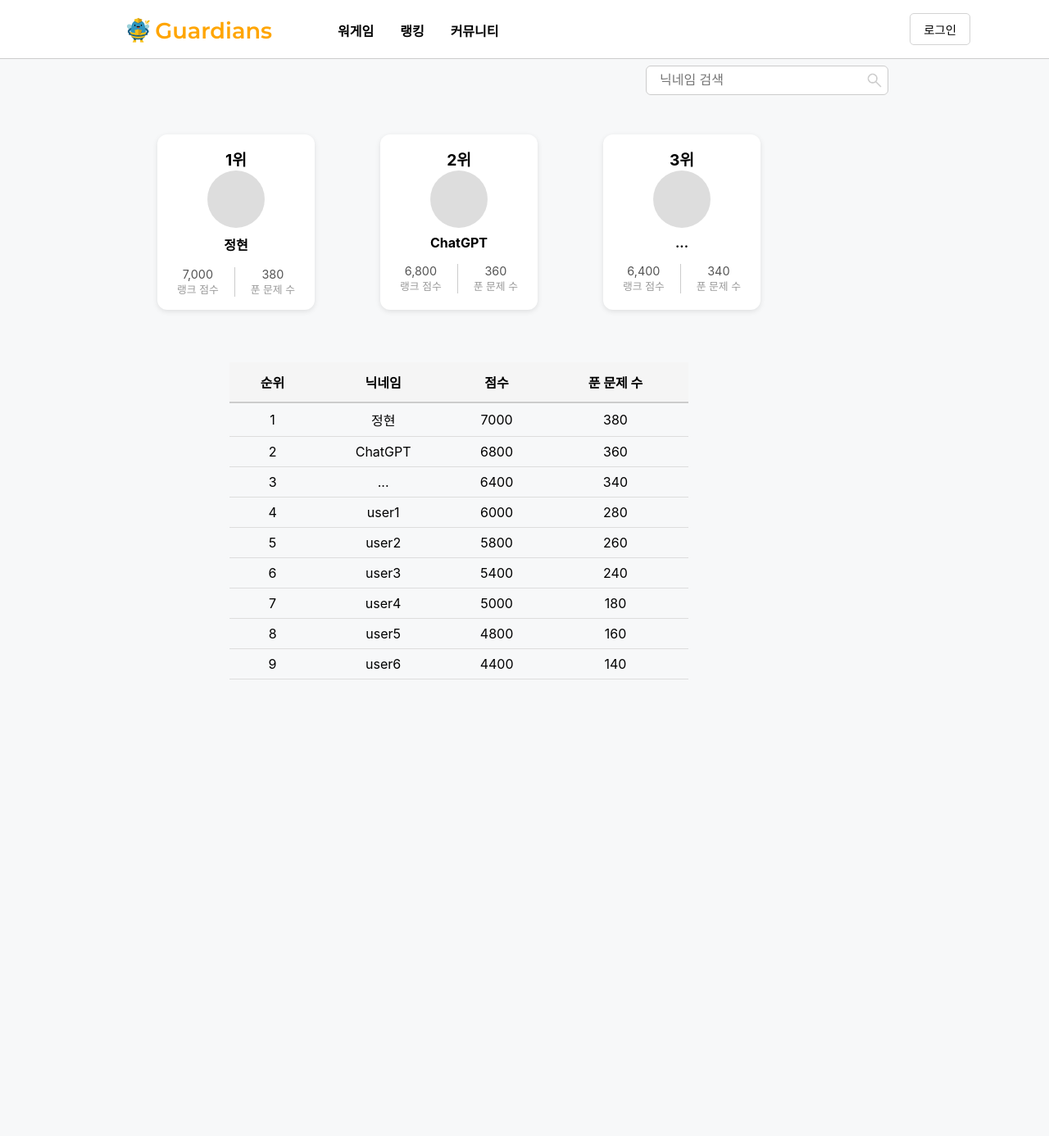
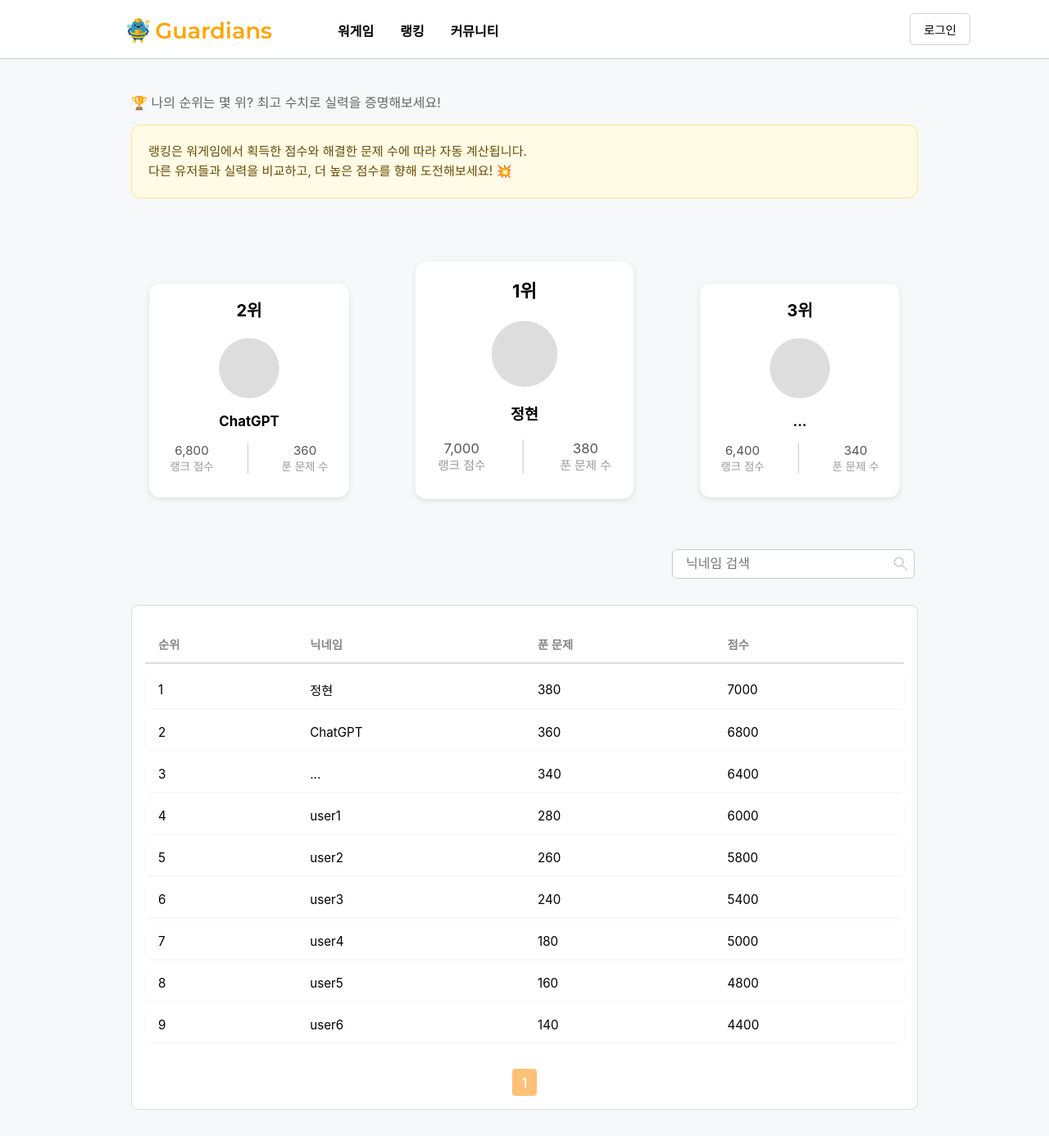
Before and after one commit to BeeGuardians/Guardians-frontend, a React (Vite) app in the folder guardians/: page /ranking in a window 1280 px wide. Shown: the whole page at 82% size. Before the commit the page ends 861 px from the top, so only its background shows below. Built offline with nearby package versions, Linux system fonts and the light colour scheme; no server answers; a web font is replaced by a local one.

Commit message:
feat: redesign ranking and wargame UI with improved layout, card sizing, and trendy components

```diff
--- a/guardians/src/App.tsx
+++ b/guardians/src/App.tsx
@@ -2,7 +2,7 @@ import { Route, Routes, useLocation } from "react-router-dom";
 import Home from "./pages/HomePage/Home.tsx";
 import Login from "./pages/LoginPage/Login";
 import Dashboard from "./pages/Dashboard";
-import Ranking from "./pages/Ranking";
+import RankingPage from "./pages/RankingPage/RankingPage";
 import Header from "./components/Header";
 import AuthHeader from "./components/AuthHeader";
 import WargamePage from "./pages/WargamePage/WargamePage";
@@ -84,7 +84,7 @@ function App() {
                     />
 
                     {/* 자유 접근 가능 */}
-                    <Route path="/ranking" element={<Ranking />} />
+                    <Route path="/ranking" element={<RankingPage />} />
                     <Route path="/wargame" element={<WargamePage />} />
 
                     {/* 커뮤니티 */}
--- a/guardians/src/pages/Ranking.tsx
+++ /dev/null
@@ -1,48 +0,0 @@
-import SearchBar from "./RankingPage/SearchBar";
-import RankCard from "./RankingPage/RankCard";
-import RankingTable from "./RankingPage/RankingTable";
-
-const dummyTop3 = [
-    { rank: 1, nickname: "정현", score: 7000, solvedCount: 380 },
-    { rank: 2, nickname: "ChatGPT", score: 6800, solvedCount: 360 },
-    { rank: 3, nickname: "...", score: 6400, solvedCount: 340 },
-];
-
-const dummyOthers = [
-    { rank: 1, nickname: "정현", score: 7000, solvedCount: 380 },
-    { rank: 2, nickname: "ChatGPT", score: 6800, solvedCount: 360 },
-    { rank: 3, nickname: "...", score: 6400, solvedCount: 340 },
-    { rank: 4, nickname: "user1", score: 6000, solvedCount: 280 },
-    { rank: 5, nickname: "user2", score: 5800, solvedCount: 260 },
-    { rank: 6, nickname: "user3", score: 5400, solvedCount: 240 },
-    { rank: 7, nickname: "user4", score: 5000, solvedCount: 180 },
-    { rank: 8, nickname: "user5", score: 4800, solvedCount: 160 },
-    { rank: 9, nickname: "user6", score: 4400, solvedCount: 140 }
-];
-
-function Ranking() {
-    return (
-        //헤더랑 여백설정
-        <div style={{ margin:0, padding: 0}}>
-
-            {/* 검색창 오른쪽 정렬 */}
-            <div style={{ display: "flex", justifyContent: "flex-end", marginBottom: "3rem", marginRight: "12rem"}}>
-                <SearchBar />
-            </div>
-
-            {/* 상위 3개 카드 중앙 정렬 */}
-            <div style={{ display: "flex", justifyContent: "center", gap: "5rem", marginBottom: "2rem",marginRight: "10rem" }}>
-                {dummyTop3.map((user) => (
-                    <RankCard key={user.rank} {...user} />
-                ))}
-            </div>
-
-            {/* 하위 순위 테이블 */}
-            <div style={{ display: "flex", justifyContent: "center", gap: "10rem", marginBottom: "2rem",marginRight: "10rem" }}>
-                <RankingTable data={dummyOthers} />
-            </div>
-        </div>
-    );
-}
-
-export default Ranking;
--- a/guardians/src/pages/RankingPage/RankCard.tsx
+++ b/guardians/src/pages/RankingPage/RankCard.tsx
@@ -9,7 +9,7 @@ const RankCard: React.FC<RankCardProps> = ({ rank, nickname, score, solvedCount
     return (
         <div
             style={{
-                width: "160px",
+                width: "200px",
                 padding: "1rem",
                 borderRadius: "12px",
                 backgroundColor: "#fff", // ✅ 배경 통일
@@ -17,7 +17,7 @@ const RankCard: React.FC<RankCardProps> = ({ rank, nickname, score, solvedCount
                 boxShadow: "0 2px 6px rgba(0,0,0,0.1)",
             }}
         >
-            <div style={{ fontSize: "1.2rem", fontWeight: "bold" }}>{rank}위</div>
+            <div style={{ fontSize: "1.2rem", fontWeight: "bold", marginBottom: "1.2rem"}}>{rank}위</div>
             <div
                 //원
                 style={{
@@ -26,6 +26,7 @@ const RankCard: React.FC<RankCardProps> = ({ rank, nickname, score, solvedCount
                     borderRadius: "50%",
                     backgroundColor: "#ddd",
                     margin: "0 auto",
+                    marginBottom: "1rem"
                 }}
             />
             <p style={{ marginTop: '0.5rem', fontWeight: 'bold' }}>{nickname}</p>
@@ -37,6 +38,7 @@ const RankCard: React.FC<RankCardProps> = ({ rank, nickname, score, solvedCount
                     marginTop: '0.5rem',
                     padding: '0 0.5rem',
                     fontSize: '0.9rem',
+                    marginBottom: "0.7rem",
                     color: '#555',
                 }}
             >
--- a/guardians/src/pages/RankingPage/RankingPage.tsx
+++ b/guardians/src/pages/RankingPage/RankingPage.tsx
@@ -1,23 +1,93 @@
-import React from "react";
-import SearchBar from "../WargamePage/SearchBar";
+import SearchBar from "./SearchBar";
 import RankCard from "./RankCard";
+import RankingTable from "./RankingTable";
 
-const RankingPage: React.FC = () => {
+const dummyTop3 = [
+    { rank: 1, nickname: "정현", score: 7000, solvedCount: 380 },
+    { rank: 2, nickname: "ChatGPT", score: 6800, solvedCount: 360 },
+    { rank: 3, nickname: "...", score: 6400, solvedCount: 340 },
+];
+
+const dummyOthers = [
+    { rank: 1, nickname: "정현", score: 7000, solvedCount: 380 },
+    { rank: 2, nickname: "ChatGPT", score: 6800, solvedCount: 360 },
+    { rank: 3, nickname: "...", score: 6400, solvedCount: 340 },
+    { rank: 4, nickname: "user1", score: 6000, solvedCount: 280 },
+    { rank: 5, nickname: "user2", score: 5800, solvedCount: 260 },
+    { rank: 6, nickname: "user3", score: 5400, solvedCount: 240 },
+    { rank: 7, nickname: "user4", score: 5000, solvedCount: 180 },
+    { rank: 8, nickname: "user5", score: 4800, solvedCount: 160 },
+    { rank: 9, nickname: "user6", score: 4400, solvedCount: 140 }
+];
+
+function RankingPage() {
     return (
-        <div style={{ padding: "2rem" }}>
-            <h2>RankingPage 테스트</h2>
+        <div style={{ padding: "2rem 10rem" }}>
+            {/* 상단 타이틀 */}
+            <h3
+                style={{
+                    marginTop: "0rem",
+                    marginBottom: "1rem",
+                    fontWeight: 400,
+                    fontSize: "1rem",
+                    color: "#666",
+                }}
+            >
+                🏆 나의 순위는 몇 위? 최고 수치로 실력을 증명해보세요!
+            </h3>
 
-            {/* 닉네임 검색창 */}
-            <SearchBar />
+            {/* 설명 카드 */}
+            <div
+                style={{
+                    backgroundColor: "#fffbe6",
+                    border: "1px solid #ffe58f",
+                    borderRadius: "0.75rem",
+                    padding: "1.25rem",
+                    marginBottom: "6rem",
+                    color: "#664d03",
+                    fontSize: "0.95rem",
+                    lineHeight: "1.5rem",
+                }}
+            >
+                랭킹은 워게임에서 획득한 점수와 해결한 문제 수에 따라 자동 계산됩니다. <br />
+                다른 유저들과 실력을 비교하고, 더 높은 점수를 향해 도전해보세요! 💥
+            </div>
 
-            {/* 순위 카드 3개 */}
-            <div style={{ display: "flex", gap: "1rem" }}>
-                <RankCard rank={1} nickname="Guardian123" score={6200} solvedCount={300} />
-                <RankCard rank={2} nickname="Guardian456" score={5200} solvedCount={200} />
-                <RankCard rank={3} nickname="Guardian789" score={4500} solvedCount={100} />
+            {/* TOP 3 카드 정렬 */}
+            <div
+                style={{
+                    display: "flex",
+                    justifyContent: "center",
+                    alignItems: "flex-end",
+                    gap: "6.5rem",
+                    marginBottom: "5rem",
+                }}
+            >
+                {/* 2등 - 왼쪽 */}
+                <div style={{ transform: "translateY(10px)", scale: "1.05" }}>
+                    <RankCard {...dummyTop3[1]} />
+                </div>
+
+                {/* 1등 - 가운데, 더 큼 */}
+                <div style={{ transform: "translateY(0px)", scale: "1.15" }}>
+                    <RankCard {...dummyTop3[0]} />
+                </div>
+
+                {/* 3등 - 오른쪽 */}
+                <div style={{ transform: "translateY(10px)", scale: "1.05" }}>
+                    <RankCard {...dummyTop3[2]} />
+                </div>
             </div>
+
+            {/* 검색창 */}
+            <div style={{ display: "flex", justifyContent: "flex-end", marginBottom: "2rem" }}>
+                <SearchBar />
+            </div>
+
+            {/* 전체 순위 테이블 */}
+            <RankingTable data={dummyOthers} />
         </div>
     );
-};
+}
 
 export default RankingPage;
--- a/guardians/src/pages/RankingPage/RankingTable.tsx
+++ b/guardians/src/pages/RankingPage/RankingTable.tsx
@@ -1,3 +1,5 @@
+import { useState } from "react";
+
 interface UserRanking {
     rank: number;
     nickname: string;
@@ -9,39 +11,108 @@ interface RankingTableProps {
     data: UserRanking[];
 }
 
+const ITEMS_PER_PAGE = 20;
+
 const RankingTable: React.FC<RankingTableProps> = ({ data }) => {
+    const [currentPage, setCurrentPage] = useState(1);
+    const totalPages = Math.ceil(data.length / ITEMS_PER_PAGE);
+    const currentData = data.slice(
+        (currentPage - 1) * ITEMS_PER_PAGE,
+        currentPage * ITEMS_PER_PAGE
+    );
+
     return (
-        <table style={{ width: "50%", borderCollapse: "collapse", marginTop: "2rem" }}>
+        <div
+            style={{
+                backgroundColor: "white",
+                padding: "1rem",
+                borderRadius: "8px",
+                border: "1px solid #ddd",
+            }}
+        >
+            <table
+                style={{
+                    width: "100%",
+                    borderCollapse: "separate",
+                    borderSpacing: "0 8px",
+                }}
+            >
                 <thead>
-            <tr style={{ backgroundColor: "#f5f5f5" }}>
-                <th style={thStyle}>순위</th>
-                <th style={thStyle}>닉네임</th>
-                <th style={thStyle}>점수</th>
-                <th style={thStyle}>푼 문제 수</th>
+                <tr
+                    style={{
+                        textAlign: "left",
+                        fontSize: "0.9rem",
+                        color: "#555",
+                    }}
+                >
+                    <th style={{ ...thStyle, width: "20%" }}>순위</th>
+                    <th style={{ ...thStyle, width: "30%" }}>닉네임</th>
+                    <th style={{ ...thStyle, width: "25%" }}>푼 문제</th>
+                    <th style={{ ...thStyle, width: "25%" }}>점수</th>
                 </tr>
                 </thead>
                 <tbody>
-            {data.map((user) => (
-                <tr key={user.rank} style={{ textAlign: "center", borderBottom: "1px solid #ddd" }}>
+                {currentData.map((user) => (
+                    <tr
+                        key={user.rank}
+                        style={{
+                            backgroundColor: "white",
+                            boxShadow: "0 1px 3px rgba(0,0,0,0.06)",
+                            borderRadius: "6px",
+                            transition: "background 0.2s",
+                        }}
+                        onMouseOver={(e) =>
+                            (e.currentTarget.style.backgroundColor = "#fcddb6")
+                        }
+                        onMouseOut={(e) =>
+                            (e.currentTarget.style.backgroundColor = "white")
+                        }
+                    >
                         <td style={tdStyle}>{user.rank}</td>
                         <td style={tdStyle}>{user.nickname}</td>
+                        <td style={tdStyle}>{user.solvedCount}</td>
                         <td style={tdStyle}>{user.score}</td>
-                    <td style={tdStyle}>{user.solvedCount}</td>
                     </tr>
                 ))}
                 </tbody>
             </table>
+
+            {/* 페이징 */}
+            <div style={{ marginTop: "1.5rem", textAlign: "center" }}>
+                {Array.from({ length: totalPages }, (_, i) => (
+                    <button
+                        key={i}
+                        onClick={() => setCurrentPage(i + 1)}
+                        style={{
+                            margin: "0 0.25rem",
+                            padding: "0.4rem 0.75rem",
+                            backgroundColor: currentPage === i + 1 ? "#FFC078" : "#f0f0f0",
+                            color: currentPage === i + 1 ? "white" : "black",
+                            border: "none",
+                            borderRadius: "4px",
+                            cursor: "pointer",
+                        }}
+                    >
+                        {i + 1}
+                    </button>
+                ))}
+            </div>
+        </div>
     );
 };
 
 const thStyle = {
-    padding: "0.75rem",
-    fontWeight: "bold",
-    borderBottom: "2px solid #ccc",
+    padding: "0.75rem 1rem",
+    fontWeight: 600,
+    borderBottom: "2px solid #ddd",
+    color: "#888",
+    fontSize: "0.9rem",
 };
 
 const tdStyle = {
-    padding: "0.5rem",
+    padding: "0.75rem 1rem",
+    fontSize: "0.95rem",
+    textAlign: "left" as const,
 };
 
 export default RankingTable;
```
Also changed, not shown: guardians/src/pages/WargamePage/PopularWargameList.tsx (+53 -8 lines), guardians/src/pages/WargamePage/WargamePage.tsx (+31 -7 lines). Lines whose indentation alone changed are shown as unchanged.
